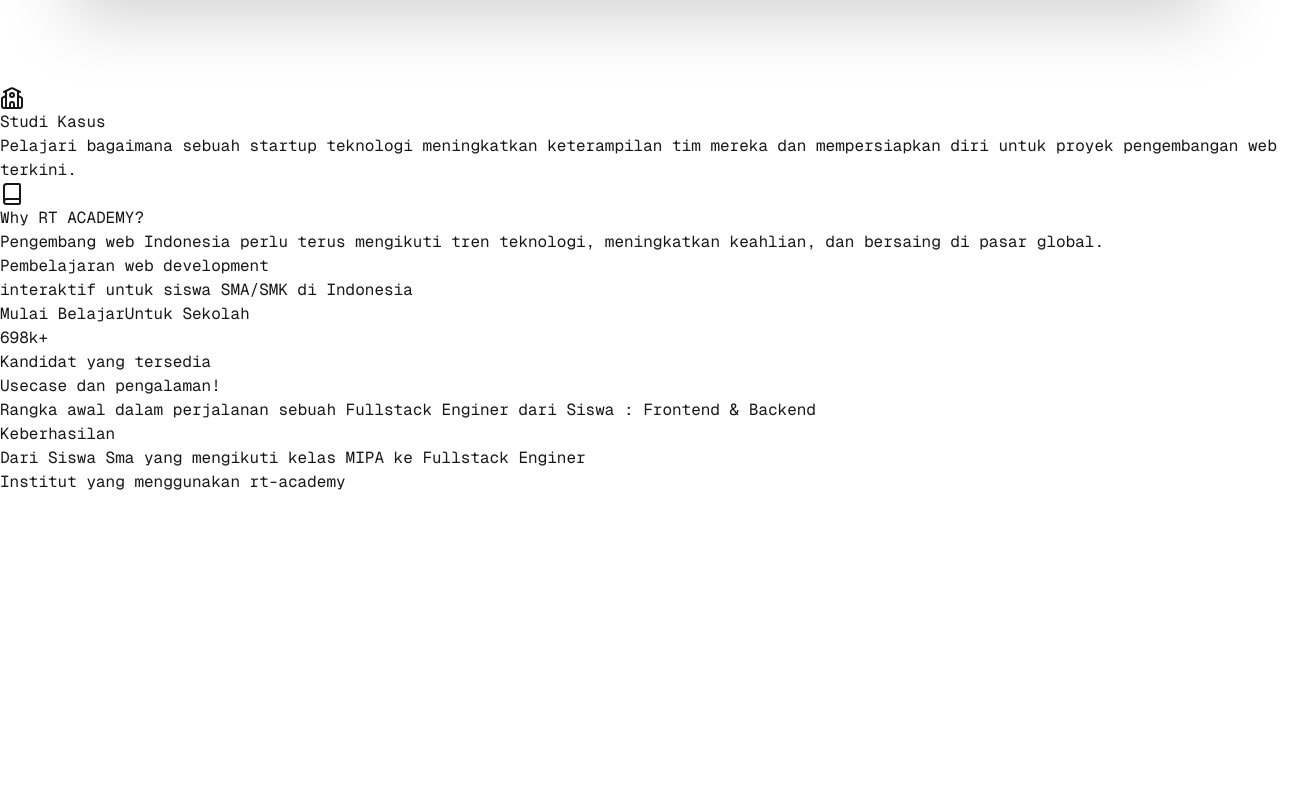
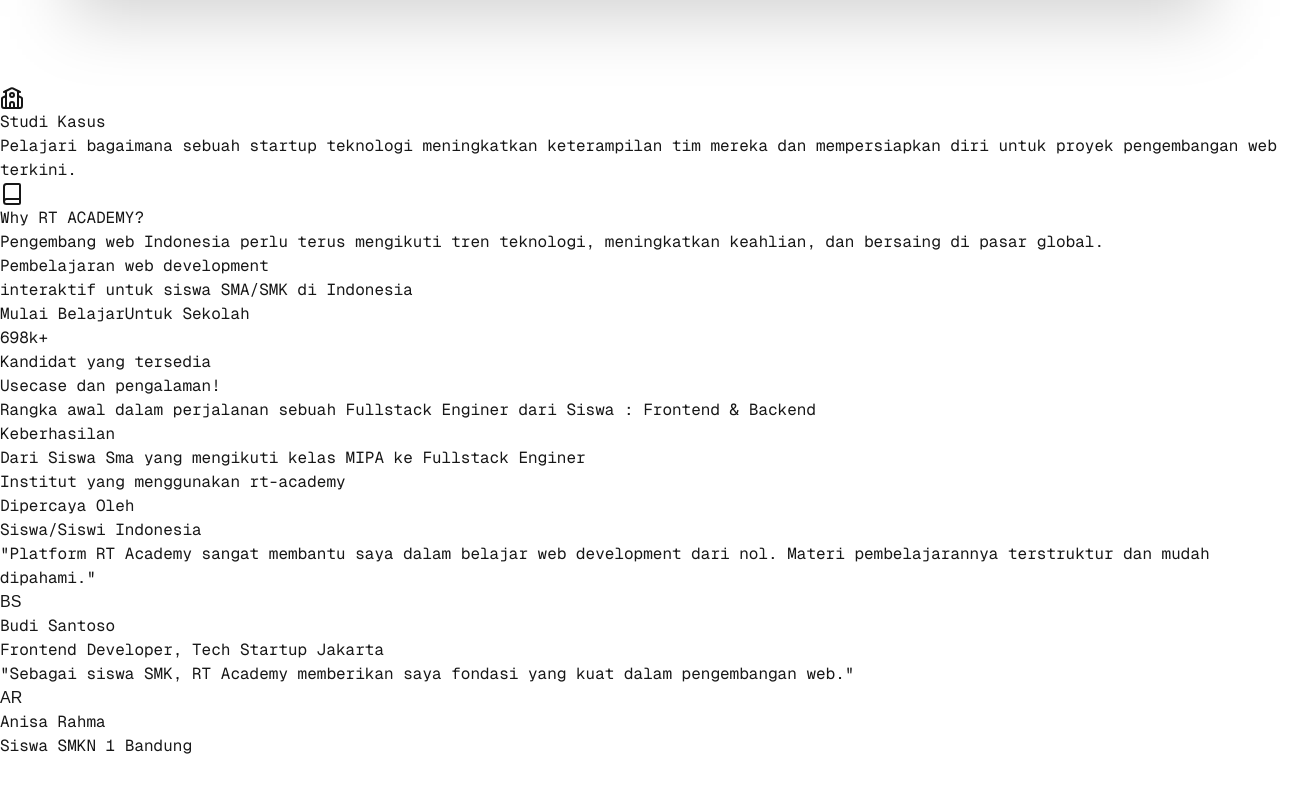
Before and after one commit to 4rul23/RT-ACADEMYY, a Next.js app in the folder frontend/: page / in a window 1280 px wide. Shown: the part 2010-2795 px from the top of the page, 1312 px wide, since content can reach past the window. Before the commit the page ends 2504 px from the top, so only its background shows below. Built offline with nearby package versions, Linux system fonts and the light colour scheme.

Commit message:
migrated comment section and optimized a few things

```diff
--- /dev/null
+++ b/frontend/src/app/components/Comment.tsx
@@ -0,0 +1,137 @@
+'use client';
+
+import { useState } from 'react';
+import { motion, AnimatePresence } from 'framer-motion';
+import { ChevronLeft, ChevronRight } from 'lucide-react';
+import { GeistMono } from 'geist/font/mono';
+
+interface Testimonial {
+  text: string;
+  author: string;
+  role: string;
+  initials: string;
+  bgColor: string;
+}
+
+const testimonials: Testimonial[] = [
+  {
+    text: "Platform RT Academy sangat membantu saya dalam belajar web development dari nol. Materi pembelajarannya terstruktur dan mudah dipahami.",
+    author: "Budi Santoso",
+    role: "Frontend Developer, Tech Startup Jakarta",
+    initials: "BS",
+    bgColor: "bg-cyan-500"
+  },
+  {
+    text: "Sebagai siswa SMK, RT Academy memberikan saya fondasi yang kuat dalam pengembangan web.",
+    author: "Anisa Rahma",
+    role: "Siswa SMKN 1 Bandung",
+    initials: "AR",
+    bgColor: "bg-blue-500"
+  },
+  {
+    text: "Saya suka sekali dengan metode pembelajaran di sini. Modulnya lengkap dari HTML, CSS, JavaScript sampai React.",
+    author: "Dimas Pratama",
+    role: "Fullstack Developer",
+    initials: "DP",
+    bgColor: "bg-green-500"
+  }
+];
+
+export default function Comment() {
+  const [currentPage, setCurrentPage] = useState(0);
+  const testimonialsPerPage = 2;
+  const totalPages = Math.ceil(testimonials.length / testimonialsPerPage);
+
+  const getCurrentTestimonials = () => {
+    const start = currentPage * testimonialsPerPage;
+    return testimonials.slice(start, start + testimonialsPerPage);
+  };
+
+  return (
+    <section className="px-8 py-16 text-white ">
+      <div className="mx-auto mb-16 max-w-7xl">
+        <motion.h1
+          initial={{ opacity: 0, y: 20 }}
+          whileInView={{ opacity: 1, y: 0 }}
+          viewport={{ once: true }}
+          className={`mb-4 text-5xl font-bold text-transparent bg-gradient-to-r from-cyan-400 to-blue-500 bg-clip-text ${GeistMono.className}`}
+        >
+          Dipercaya Oleh
+        </motion.h1>
+        <motion.h2
+          initial={{ opacity: 0, y: 20 }}
+          whileInView={{ opacity: 1, y: 0 }}
+          viewport={{ once: true }}
+          transition={{ delay: 0.1 }}
+          className={`text-5xl font-bold ${GeistMono.className}`}
+        >
+          Siswa/Siswi Indonesia
+        </motion.h2>
+      </div>
+
+      <div className="mx-auto max-w-7xl">
+        <AnimatePresence mode="wait">
+          <div className="grid gap-8 md:grid-cols-2">
+            {getCurrentTestimonials().map((testimonial, index) => (
+              <motion.div
+                key={currentPage * testimonialsPerPage + index}
+                initial={{ opacity: 0, y: 20 }}
+                animate={{ opacity: 1, y: 0 }}
+                exit={{ opacity: 0, y: -20 }}
+                transition={{ duration: 0.3, delay: index * 0.1 }}
+                className="bg-gray-800/50 backdrop-blur-sm rounded-xl border border-gray-700/50 p-8 hover:border-cyan-500/50"
+              >
+                <p className={`mb-8 text-lg leading-relaxed text-gray-300 ${GeistMono.className}`}>
+                  "{testimonial.text}"
+                </p>
+                <div className="flex items-center">
+                  <div className={`w-12 h-12 ${testimonial.bgColor} rounded-lg mr-4 flex items-center justify-center`}>
+                    <span className="text-xl font-bold text-white">{testimonial.initials}</span>
+                  </div>
+                  <div className={GeistMono.className}>
+                    <p className="font-medium text-white">{testimonial.author}</p>
+                    <p className="text-gray-400">{testimonial.role}</p>
+                  </div>
+                </div>
+              </motion.div>
+            ))}
+          </div>
+        </AnimatePresence>
+      </div>
+
+      <div className="flex items-center justify-between mx-auto mt-8 max-w-7xl">
+        <div className="flex gap-2">
+          {[...Array(totalPages)].map((_, index) => (
+            <motion.button
+              key={index}
+              whileHover={{ scale: 1.2 }}
+              whileTap={{ scale: 0.9 }}
+              className={`h-2 rounded-full transition-all duration-300 ${
+                currentPage === index ? 'bg-cyan-400 w-8' : 'bg-gray-600 w-2'
+              }`}
+              onClick={() => setCurrentPage(index)}
+            />
+          ))}
+        </div>
+        <div className="flex gap-2">
+          <motion.button
+            whileHover={{ scale: 1.1 }}
+            whileTap={{ scale: 0.9 }}
+            className="p-2 transition-colors rounded-lg bg-gray-800/80 hover:bg-gray-700"
+            onClick={() => setCurrentPage((prev) => (prev - 1 + totalPages) % totalPages)}
+          >
+            <ChevronLeft className="w-6 h-6" />
+          </motion.button>
+          <motion.button
+            whileHover={{ scale: 1.1 }}
+            whileTap={{ scale: 0.9 }}
+            className="p-2 transition-colors rounded-lg bg-gray-800/80 hover:bg-gray-700"
+            onClick={() => setCurrentPage((prev) => (prev + 1) % totalPages)}
+          >
+            <ChevronRight className="w-6 h-6" />
+          </motion.button>
+        </div>
+      </div>
+    </section>
+  );
+}
--- a/frontend/src/app/page.tsx
+++ b/frontend/src/app/page.tsx
@@ -8,6 +8,7 @@
 const Detail = lazy(() => import("./components/Detail"));
 const Preview = lazy(() => import("./components/preview"));
 const Preview2 = lazy(() => import("./components/preview_2"));
+const Comment  = lazy(() => import("./components/Comment"));
 
 const LoadingSpinner = () => (
   <div className="flex items-center justify-center w-full h-40">
@@ -157,6 +158,16 @@
           <Preview2 />
         </motion.div>
       </Suspense>
+
+      <Suspense fallback={<LoadingSpinner />}>
+        <motion.div
+          initial={{ opacity: 0, y: 20 }}
+          animate={{ opacity: 1, y: 0 }}
+          transition={{ duration: 0.8, delay: 0.6 }}
+        >
+          <Comment />
+        </motion.div>
+      </Suspense>
     </div>
   );
 }
```
Also changed, not shown: frontend/src/app/components/preview.tsx (renamed from frontend/src/app/components/preview.jsx).
